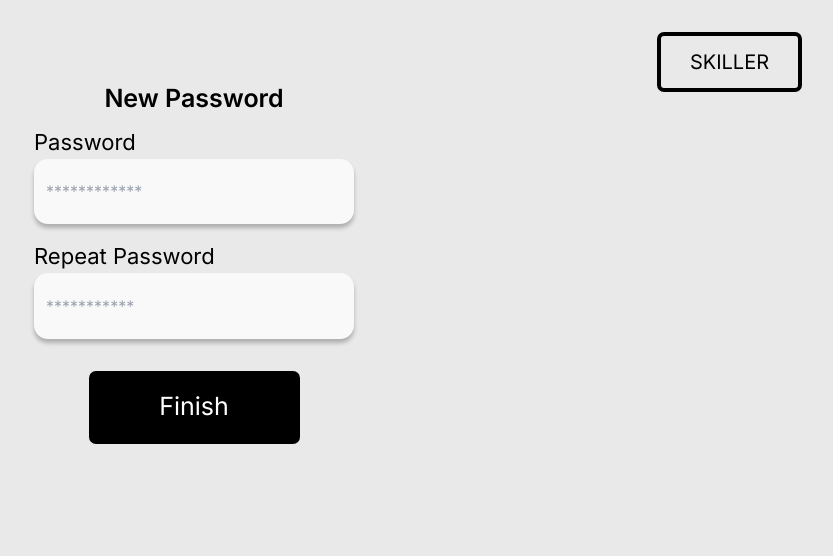
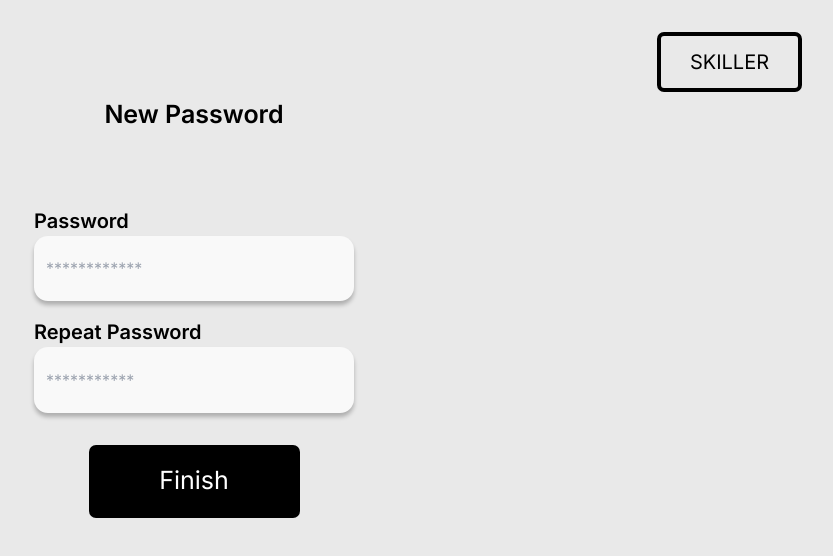
Before and after one commit to marks-eduhub/skiller-frontend, a Next.js app: page /newpassword in a window 1280 px wide. Shown: the top 556 px of the page, without its empty margins (446-1279 px from the left). Built offline with nearby package versions, Linux system fonts and the light colour scheme.

Commit message:
fix newpassword screen

```diff
--- a/components/newPassword/newPasswordForm.tsx
+++ b/components/newPassword/newPasswordForm.tsx
@@ -6,13 +6,13 @@ export default function NewPasswordForm() {
       <button className="rounded-[7px] border-4 border-solid border-black text-black text-[20px] w-[145px] h-[60px] mt-[2rem] absolute top-0 right-[2rem]">
         SKILLER
       </button>
-      <h2 className="font-[600] text-[25px] pt-[5rem] flex justify-center mb-2">
+      <h2 className="font-[600] text-[25px] pt-[6rem] flex justify-center mb-2 p-16">
         New Password
       </h2>
 
       <div className="flex flex-col items-center">
         <div className="mb-4">
-          <div className="font-[400] text-[22px]">Password</div>
+          <div className="font-[600] text-[20px]">Password</div>
           <input
             placeholder="************"
             type="password"
@@ -21,7 +21,7 @@ export default function NewPasswordForm() {
         </div>
 
         <div className="mb-8">
-          <div className="font-[400] text-[22px]">Repeat Password</div>
+          <div className="font-[600] text-[20px]">Repeat Password</div>
           <input
             placeholder="***********"
             type="password"
```
